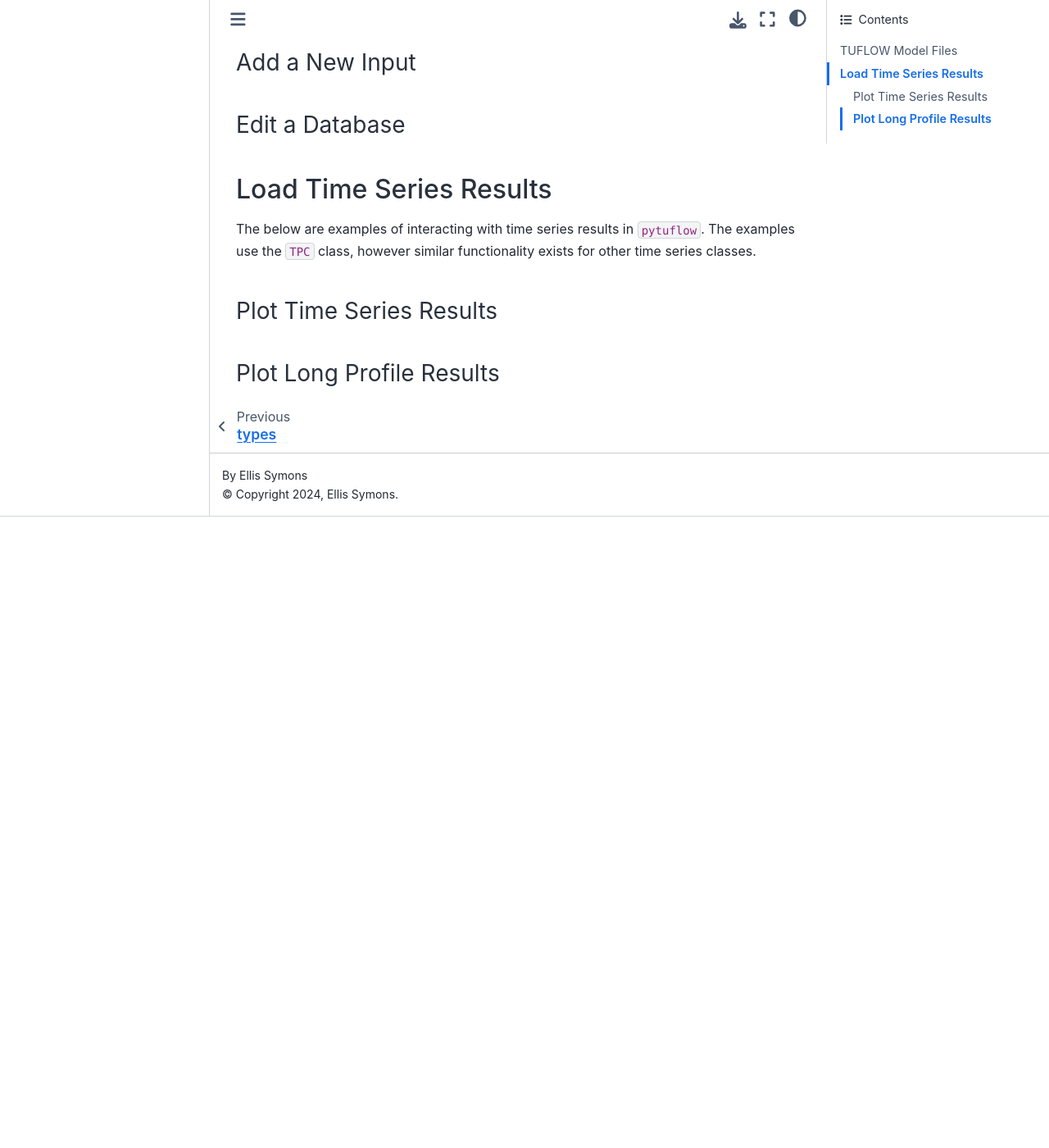
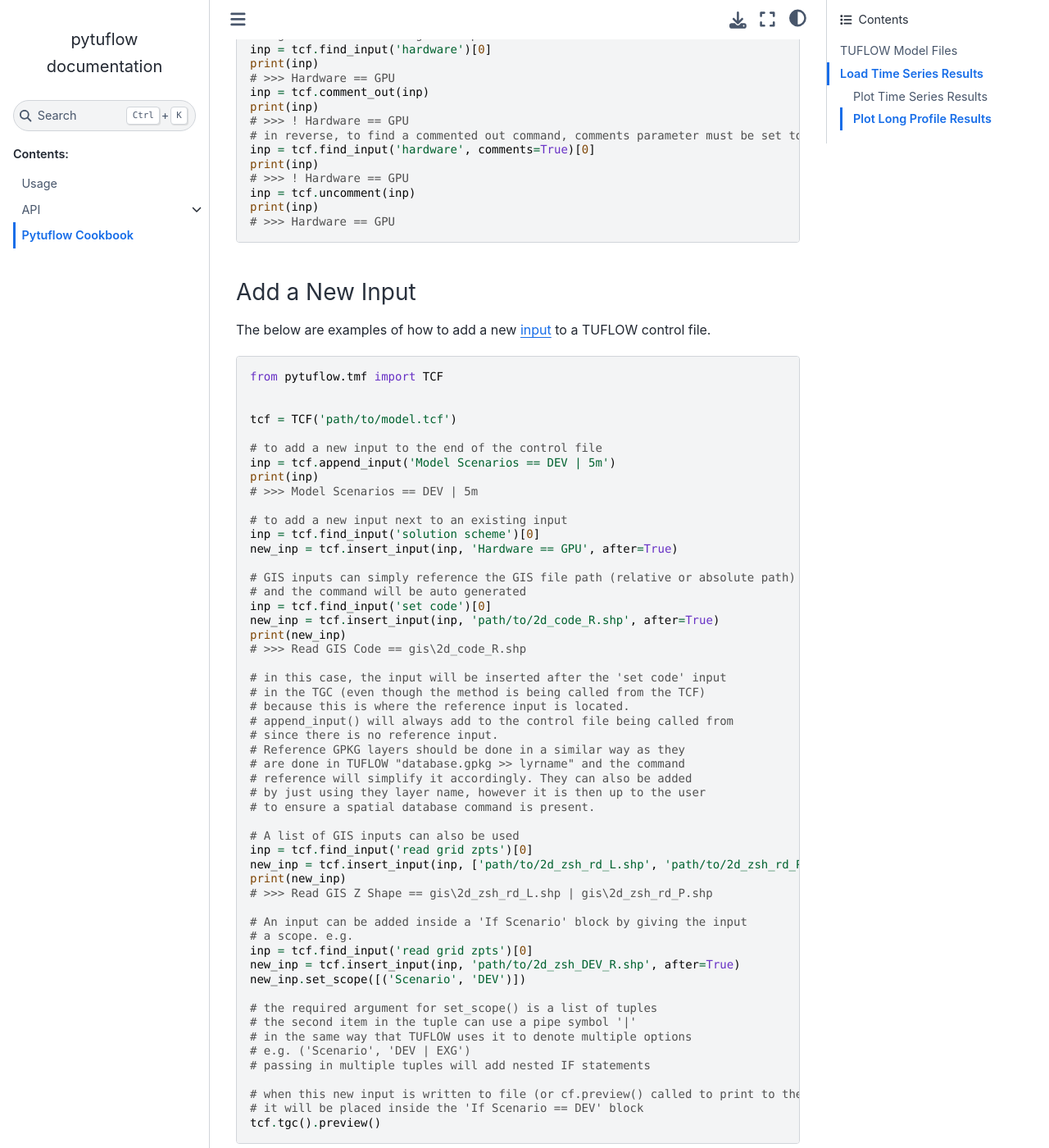
Before and after one commit to TUFLOW-Support/PyTuflow, a Sphinx documentation site: the page built from docs/cookbook.rst, in a window 1280 px wide and 1400 px high, scrolled down 7076 px. Shown: the whole window at 82% size. Built offline with Sphinx 7.4.7 and the Sphinx Book theme 1.1.4, drawn with Linux system fonts in a browser that asks for light colours; before the commit the page ends 7706 px from its top, so only the background shows below that; some of the changed text lies outside the part shown.

Commit message:
Adds cookbook example for databases

```diff
--- a/docs/cookbook.rst
+++ b/docs/cookbook.rst
@@ -365,7 +365,7 @@
    # >>> False
 
    # the input can also have the left-hand side updated using 'update_command()'
-   inp = tcf.find_input('solution scheme')[0]
+   inp = tcf.find_input('gpu solver')[0]
    print(inp)
    # >>> GPU Solver == ON
    # This is an old command that invokes the old GPU Solver
@@ -377,7 +377,7 @@
 
    # The entire input can also be updated by setting the underlying 'Command' object.
    # users should be careful when using this as certain settings may be lost
-   # and can't be reversed using the undo() or reset() methods.
+   # if not done properly and can't be reversed using the undo() or reset() methods.
    from pytuflow.tmf import Command
    # get the original input settings - this settings object may contain
    # contextual information which is important to retain
@@ -387,17 +387,122 @@
    print(inp)
    # >>> Solution Scheme == Classic
 
+   # it is also possible to comment out or uncomment commands
+   # e.g. to comment out a given input
+   inp = tcf.find_input('hardware')[0]
+   print(inp)
+   # >>> Hardware == GPU
+   inp = tcf.comment_out(inp)
+   print(inp)
+   # >>> ! Hardware == GPU
+   # in reverse, to find a commented out command, comments parameter must be set to True
+   inp = tcf.find_input('hardware', comments=True)[0]
+   print(inp)
+   # >>> ! Hardware == GPU
+   inp = tcf.uncomment(inp)
+   print(inp)
+   # >>> Hardware == GPU
+
 
 Add a New Input
 ~~~~~~~~~~~~~~~
 
+The below are examples of how to add a new :doc:`input <inp>` to a TUFLOW control file.
+
+.. code-block:: python
+
+   from pytuflow.tmf import TCF
 
 
-Edit a Database
-~~~~~~~~~~~~~~~
+   tcf = TCF('path/to/model.tcf')
+
+   # to add a new input to the end of the control file
+   inp = tcf.append_input('Model Scenarios == DEV | 5m')
+   print(inp)
+   # >>> Model Scenarios == DEV | 5m
+
+   # to add a new input next to an existing input
+   inp = tcf.find_input('solution scheme')[0]
+   new_inp = tcf.insert_input(inp, 'Hardware == GPU', after=True)
+
+   # GIS inputs can simply reference the GIS file path (relative or absolute path)
+   # and the command will be auto generated
+   inp = tcf.find_input('set code')[0]
+   new_inp = tcf.insert_input(inp, 'path/to/2d_code_R.shp', after=True)
+   print(new_inp)
+   # >>> Read GIS Code == gis\2d_code_R.shp
+
+   # in this case, the input will be inserted after the 'set code' input
+   # in the TGC (even though the method is being called from the TCF)
+   # because this is where the reference input is located.
+   # append_input() will always add to the control file being called from
+   # since there is no reference input.
+   # Reference GPKG layers should be done in a similar way as they
+   # are done in TUFLOW "database.gpkg >> lyrname" and the command
+   # reference will simplify it accordingly. They can also be added
+   # by just using they layer name, however it is then up to the user
+   # to ensure a spatial database command is present.
+
+   # A list of GIS inputs can also be used
+   inp = tcf.find_input('read grid zpts')[0]
+   new_inp = tcf.insert_input(inp, ['path/to/2d_zsh_rd_L.shp', 'path/to/2d_zsh_rd_P.shp'], after=True)
+   print(new_inp)
+   # >>> Read GIS Z Shape == gis\2d_zsh_rd_L.shp | gis\2d_zsh_rd_P.shp
+
+   # An input can be added inside a 'If Scenario' block by giving the input
+   # a scope. e.g.
+   inp = tcf.find_input('read grid zpts')[0]
+   new_inp = tcf.insert_input(inp, 'path/to/2d_zsh_DEV_R.shp', after=True)
+   new_inp.set_scope([('Scenario', 'DEV')])
+
+   # the required argument for set_scope() is a list of tuples
+   # the second item in the tuple can use a pipe symbol '|'
+   # in the same way that TUFLOW uses it to denote multiple options
+   # e.g. ('Scenario', 'DEV | EXG')
+   # passing in multiple tuples will add nested IF statements
+
+   # when this new input is written to file (or cf.preview() called to print to the console)
+   # it will be placed inside the 'If Scenario == DEV' block
+   tcf.tgc().preview()
 
 
+Querying a Database
+~~~~~~~~~~~~~~~~~~~
 
+The below are examples of how to query a :class:`database <pytuflow.tmf.Database>` in a TUFLOW control file. For example
+getting the boundary time series from a :class:`bc_dbase <pytuflow.tmf.BCDatabase>`
+
+.. code-block:: python
+
+   from pytuflow.tmf import TCF
+
+
+   tcf = TCF('path/to/model.tcf')
+   bc_dbase = tcf.bc_dbase()
+   df = bc_dbase.db()  # database.db() returns the Pandas DataFrame
+
+   # if there are no event variables
+   bndry = bc_dbase.value('FC01')
+
+   # most likely there will be event variables in the bc_dbase
+   # multiple combinations of events can be obtained
+   events = {'e1' ['Q100'], 'e2': ['2hr']}
+   bndries = bc_dbase.value('FC01', event_db=tcf.event_database(), event_groups=events)
+
+   # if event groups are passed in, then the event_db argument must also be provided
+   # the return in this case will be a dictionary containing all event combinations
+   # the key is the event name (space delimited event name combinations)
+   q100_2hr = bndries['Q100 2hr']
+
+   # alternatively, the inputs can be resolved using context() first
+   bc_dbase = tcf.context('-e1 Q100 -e2 2hr').bc_dbase()
+   q100_2hr = bc_dbase.value('FC01')
+
+
+Editing a Database
+~~~~~~~~~~~~~~~~~~
+
+Databases are not currently supported for editing. The process of editing them should be done manually via Pandas.
 
 Load Time Series Results
 ------------------------
```
